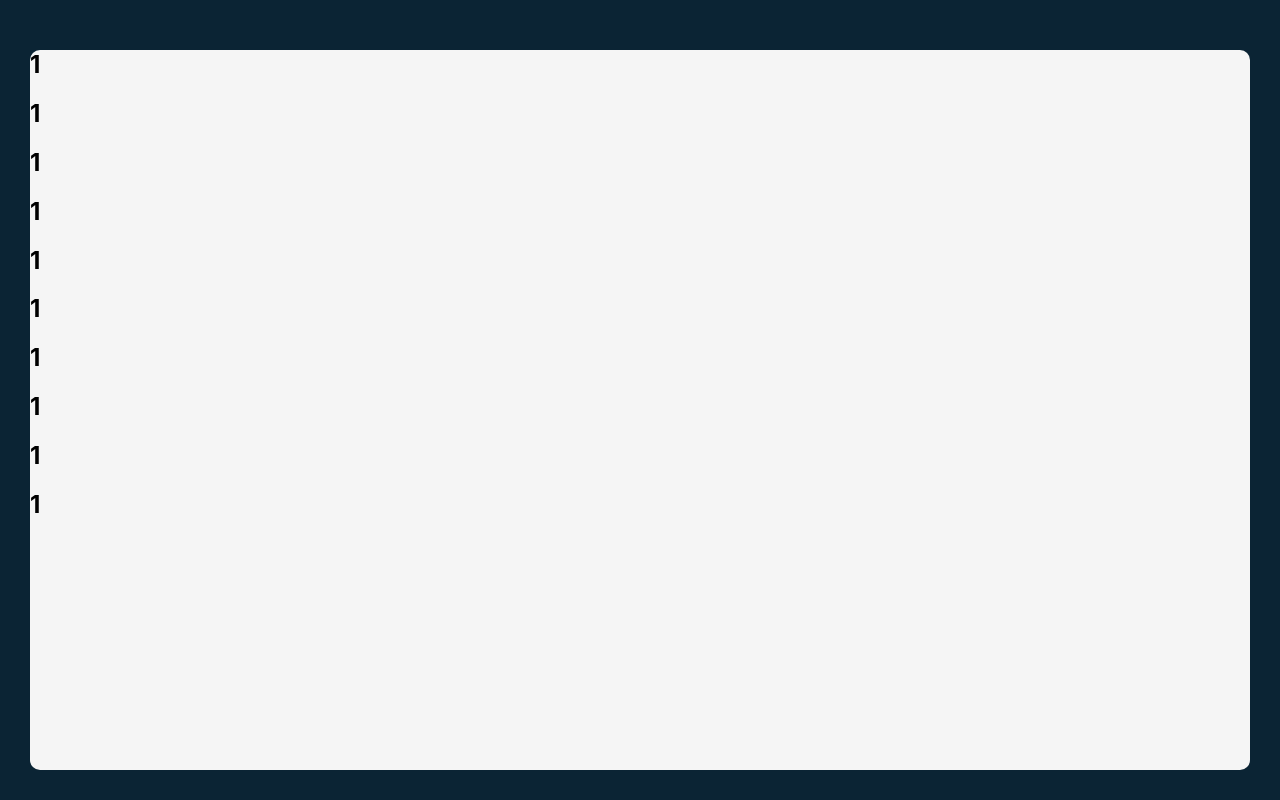
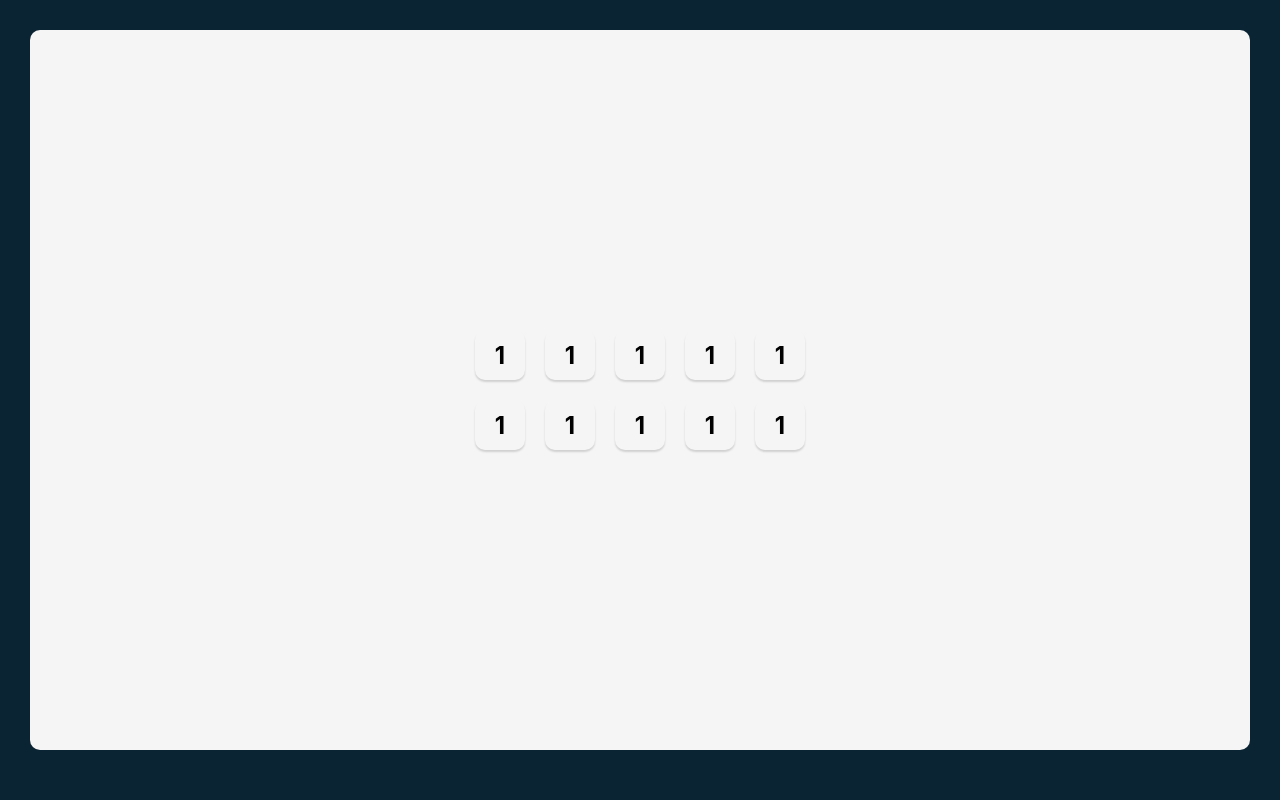
Before and after one commit to scampcoder/tenzies, a React (Create React App) app: page / in a window 1280 px wide. Built offline with nearby package versions, Linux system fonts and the light colour scheme.

Commit message:
style die and wrapper

```diff
--- a/src/App.css
+++ b/src/App.css
@@ -8,4 +8,24 @@
     background: #F5F5F5;
     border-radius: 10px;
     height: 90vh;
+    display: flex;
+    flex-direction: column;
+    justify-content: center;
+    align-items: center;
 }
+
+.wrapper {
+    display: grid;
+    gap: 20px;
+    grid-template: auto auto / repeat(5, 1fr);
+}
+
+.die {
+    height: 50px;
+    width: 50px;
+    box-shadow: 0px 2px 2px rgba(0, 0, 0, 0.15);
+    border-radius: 10px;
+    display: flex;
+    justify-content: center;
+    align-items: center;
+}
```
